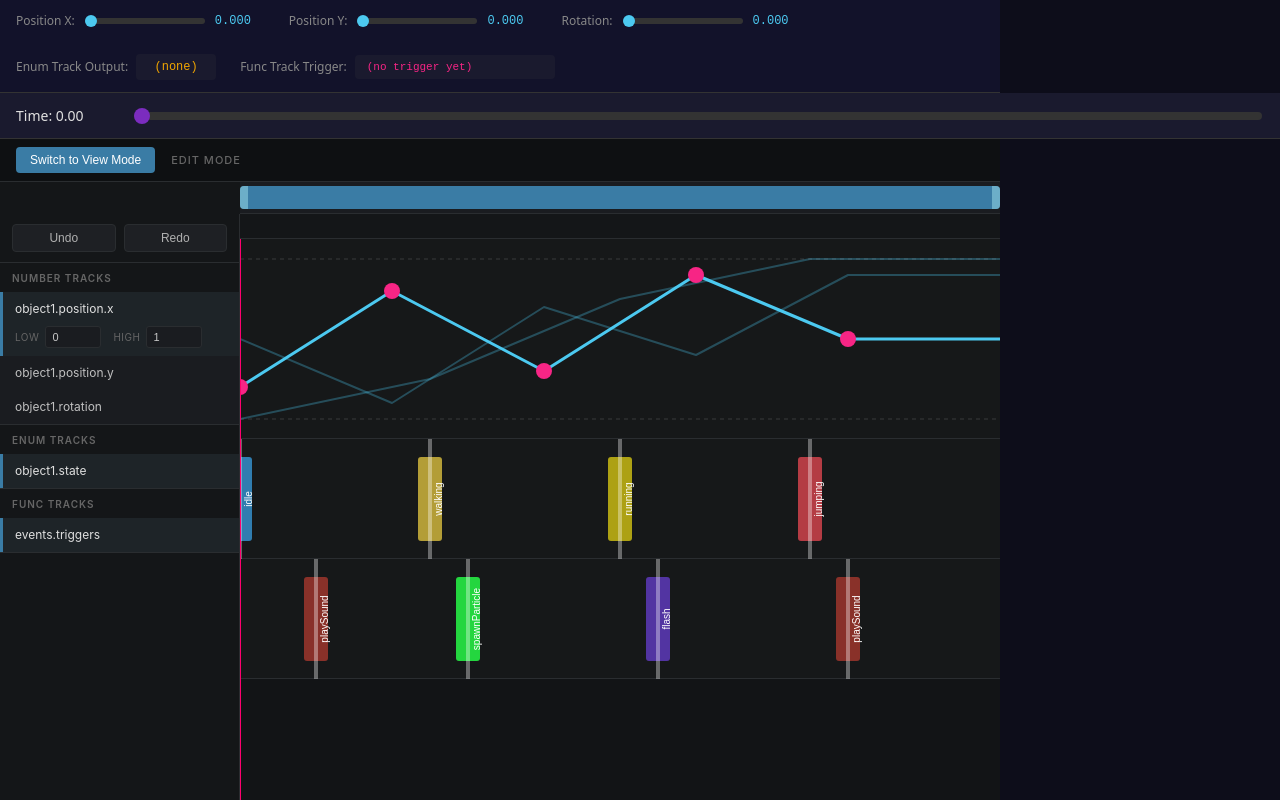
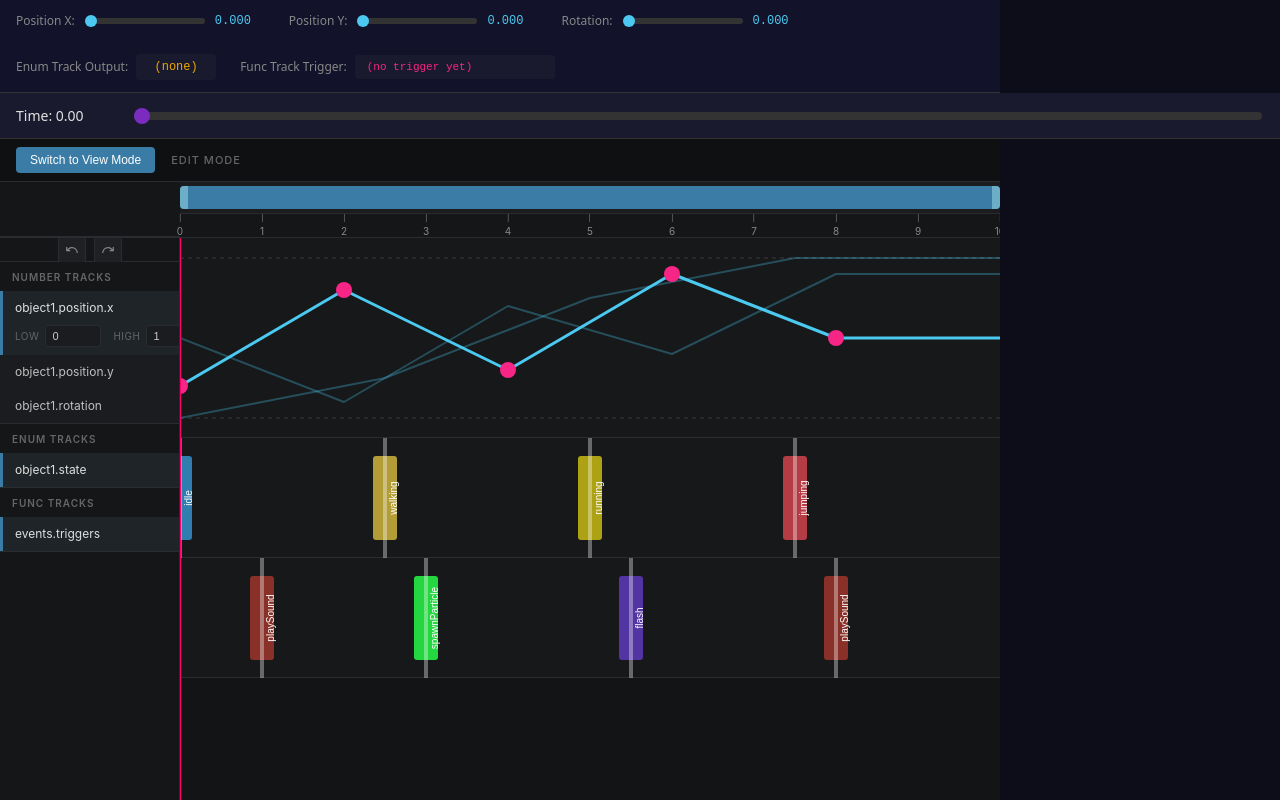
Before and after one commit to AvneeshSarwate/animationEditor, a Vue app: page / in a window 1280 px wide. Both pictures are taken after a click on the button "Switch to Edit Mode". Built offline with nearby package versions, Linux system fonts and the light colour scheme.

Commit message:
more styling fixes

```diff
--- a/src/animation-editor/components/AnimationEditorView.vue
+++ b/src/animation-editor/components/AnimationEditorView.vue
@@ -5,7 +5,6 @@ import { Core } from '../core'
 import { RenderScheduler } from '../renderScheduler'
 import { NAME_COLUMN_WIDTH, EDIT_SIDEBAR_WIDTH } from '../constants'
 import TimeRibbon from './TimeRibbon.vue'
-import TimeTicksHeader from './TimeTicksHeader.vue'
 import TrackList from './TrackList.vue'
 import Playhead from './Playhead.vue'
 import EditModeView from './EditModeView.vue'
@@ -174,8 +173,10 @@ defineExpose({
 
     <!-- View Mode -->
     <template v-if="mode === 'view'">
-      <!-- Header row with search and time ticks -->
-      <div class="header-row">
+      <!-- Track list with playhead overlay -->
+      <div class="track-list-container" ref="trackListRef">
+        <!-- Search row aligned with track names -->
+        <div class="search-row">
           <div class="name-column-header">
             <input
               v-model="searchFilter"
@@ -184,16 +185,7 @@ defineExpose({
               class="search-input"
             />
           </div>
-        <div class="ticks-area">
-          <TimeTicksHeader
-            :window-start="windowStart"
-            :window-end="windowEnd"
-          />
         </div>
-      </div>
-
-      <!-- Track list with playhead overlay -->
-      <div class="track-list-container" ref="trackListRef">
         <TrackList :track-ids="filteredTrackIds" />
         <Playhead
           :current-time="currentTime"
@@ -264,17 +256,21 @@ defineExpose({
   font-weight: 500;
 }
 
-.header-row {
+.search-row {
   display: flex;
-  border-bottom: 1px solid #2a2d30;
+  position: sticky;
+  top: 0;
+  z-index: 5;
+  background: #141618;
 }
 
 .name-column-header {
   width: v-bind('NAME_COLUMN_WIDTH + "px"');
   min-width: v-bind('NAME_COLUMN_WIDTH + "px"');
-  padding: 4px 8px;
+  padding: 6px 8px;
   box-sizing: border-box;
   background: #141618;
+  border-bottom: 1px solid #2a2d30;
 }
 
 .search-input {
@@ -297,11 +293,6 @@ defineExpose({
   color: #555;
 }
 
-.ticks-area {
-  flex: 1;
-  background: #141618;
-}
-
 .track-list-container {
   flex: 1;
   position: relative;
--- a/src/animation-editor/components/EditModeView.vue
+++ b/src/animation-editor/components/EditModeView.vue
@@ -18,9 +18,8 @@ import NumberLane from './NumberLane.vue'
 import EnumLane from './EnumLane.vue'
 import FuncLane from './FuncLane.vue'
 import PrecisionEditor from './PrecisionEditor.vue'
-import TimeTicksHeader from './TimeTicksHeader.vue'
 import Playhead from './Playhead.vue'
-import { NUMBER_LANE_HEIGHT, ENUM_LANE_HEIGHT } from '../constants'
+import { NUMBER_LANE_HEIGHT, ENUM_LANE_HEIGHT, EDIT_SIDEBAR_WIDTH } from '../constants'
 
 const props = defineProps<{
   core: Core
@@ -315,6 +314,8 @@ function onAction(action: EditorAction) {
         value: action.value,
       })
       props.core.evaluateAtCurrentTime()
+      // Update precision button position during drag
+      setTimeout(updatePrecisionBtnPosition, 0)
       break
 
     case 'NUMBER/DRAG_END': {
@@ -354,6 +355,8 @@ function onAction(action: EditorAction) {
         time: action.time,
       })
       props.core.evaluateAtCurrentTime()
+      // Update precision button position during drag
+      setTimeout(updatePrecisionBtnPosition, 0)
       break
 
     case 'ENUM/DRAG_END': {
@@ -390,6 +393,8 @@ function onAction(action: EditorAction) {
 
     case 'FUNC/DRAG_PREVIEW':
       // Func tracks don't update callbacks during drag (per plan)
+      // But we still update the precision button position
+      setTimeout(updatePrecisionBtnPosition, 0)
       break
 
     case 'FUNC/DRAG_END': {
@@ -482,22 +487,30 @@ const precisionBtnStyle = computed(() => {
 
 <template>
   <div class="edit-mode-view">
+    <div class="sidebar-column">
+      <!-- Header cell matching view mode search area -->
+      <div class="sidebar-header">
+        <button class="header-btn" @click="onAction({ type: 'EDIT/UNDO' })" title="Undo">
+          <svg width="14" height="14" viewBox="0 0 24 24" fill="none" stroke="currentColor" stroke-width="2">
+            <path d="M3 7v6h6"/><path d="M21 17a9 9 0 0 0-9-9 9 9 0 0 0-6 2.3L3 13"/>
+          </svg>
+        </button>
+        <button class="header-btn" @click="onAction({ type: 'EDIT/REDO' })" title="Redo">
+          <svg width="14" height="14" viewBox="0 0 24 24" fill="none" stroke="currentColor" stroke-width="2">
+            <path d="M21 7v6h-6"/><path d="M3 17a9 9 0 0 1 9-9 9 9 0 0 1 6 2.3L21 13"/>
+          </svg>
+        </button>
+      </div>
+      <!-- Track list sidebar -->
       <EditSidebar
         :tracks="allTracks"
         :edit-enabled-track-ids="editEnabledTrackIds"
         :front-track-id-by-type="frontTrackIdByType"
         @action="onAction"
       />
+    </div>
 
     <div class="lanes-area">
-      <!-- Time ticks header -->
-      <div class="ticks-header">
-        <TimeTicksHeader
-          :window-start="windowStart"
-          :window-end="windowEnd"
-        />
-      </div>
-
       <!-- Lanes container -->
       <div class="lanes-container" ref="lanesContainerRef">
         <NumberLane
@@ -591,17 +604,52 @@ const precisionBtnStyle = computed(() => {
   overflow: hidden;
 }
 
+.sidebar-column {
+  width: v-bind('EDIT_SIDEBAR_WIDTH + "px"');
+  min-width: v-bind('EDIT_SIDEBAR_WIDTH + "px"');
+  display: flex;
+  flex-direction: column;
+  background: #141618;
+  border-right: 1px solid #2a2d30;
+}
+
+.sidebar-header {
+  height: 24px;
+  min-height: 24px;
+  display: flex;
+  align-items: center;
+  justify-content: center;
+  gap: 8px;
+  padding: 0 8px;
+  border-bottom: 1px solid #2a2d30;
+  background: #141618;
+}
+
+.header-btn {
+  width: 28px;
+  height: 28px;
+  padding: 0;
+  display: flex;
+  align-items: center;
+  justify-content: center;
+  background: #1e2024;
+  border: 1px solid #2a2d30;
+  border-radius: 4px;
+  color: #888;
+  cursor: pointer;
+  transition: all 0.15s ease;
+}
+
+.header-btn:hover {
+  background: #282c32;
+  color: #c8c8c8;
+}
+
 .lanes-area {
   flex: 1;
   display: flex;
   flex-direction: column;
   overflow: hidden;
-}
-
-.ticks-header {
-  display: flex;
-  border-bottom: 1px solid #2a2d30;
-  background: #141618;
 }
 
 .lanes-container {
--- a/src/animation-editor/components/EditSidebar.vue
+++ b/src/animation-editor/components/EditSidebar.vue
@@ -2,7 +2,6 @@
 import { computed } from 'vue'
 import type { TrackRuntime, TrackType, EditorAction } from '../types'
 import {
-  EDIT_SIDEBAR_WIDTH,
   EDIT_SIDEBAR_BG_COLOR,
   EDIT_SIDEBAR_TRACK_BG,
   EDIT_SIDEBAR_TRACK_BG_HOVER,
@@ -63,14 +62,6 @@ function onHighChange(track: TrackRuntime, e: Event) {
   }
 }
 
-function undo() {
-  emit('action', { type: 'EDIT/UNDO' })
-}
-
-function redo() {
-  emit('action', { type: 'EDIT/REDO' })
-}
-
 const noTracksEnabled = computed(() =>
   props.editEnabledTrackIds.size === 0
 )
@@ -78,12 +69,6 @@ const noTracksEnabled = computed(() =>
 
 <template>
   <div class="edit-sidebar">
-    <!-- Undo/Redo buttons -->
-    <div class="undo-redo-row">
-      <button class="undo-btn" @click="undo">Undo</button>
-      <button class="redo-btn" @click="redo">Redo</button>
-    </div>
-
     <!-- Number tracks section -->
     <div class="track-section" v-if="enabledNumberTracks.length > 0">
       <div class="section-header">Number Tracks</div>
@@ -171,40 +156,11 @@ const noTracksEnabled = computed(() =>
 
 <style scoped>
 .edit-sidebar {
-  width: v-bind('EDIT_SIDEBAR_WIDTH + "px"');
-  min-width: v-bind('EDIT_SIDEBAR_WIDTH + "px"');
+  flex: 1;
   background: v-bind('EDIT_SIDEBAR_BG_COLOR');
-  border-right: 1px solid #2a2d30;
   display: flex;
   flex-direction: column;
   overflow: hidden;
-}
-
-.undo-redo-row {
-  display: flex;
-  gap: 8px;
-  padding: 10px 12px;
-  border-bottom: 1px solid #2a2d30;
-  flex-shrink: 0;
-}
-
-.undo-btn,
-.redo-btn {
-  flex: 1;
-  padding: 6px 12px;
-  background: #1e2024;
-  border: 1px solid #2a2d30;
-  border-radius: 4px;
-  color: #b0b0b0;
-  font-size: 12px;
-  cursor: pointer;
-  transition: all 0.15s ease;
-}
-
-.undo-btn:hover,
-.redo-btn:hover {
-  background: #282c32;
-  color: #e0e0e0;
 }
 
 .track-section {
--- a/src/animation-editor/components/TimeRibbon.vue
+++ b/src/animation-editor/components/TimeRibbon.vue
@@ -1,13 +1,19 @@
 <script setup lang="ts">
-import { ref, computed } from 'vue'
+import { ref, computed, onMounted, onUnmounted } from 'vue'
 import {
   TIME_RIBBON_HEIGHT,
+  TIME_TICKS_HEIGHT,
   NAME_COLUMN_WIDTH,
   RIBBON_BG_COLOR,
   RIBBON_VIEWPORT_COLOR,
   RIBBON_HANDLE_COLOR,
   RIBBON_HANDLE_WIDTH,
+  MIN_TICK_SPACING,
+  TICK_COLOR,
+  TICK_LABEL_COLOR,
+  TICK_HEIGHT,
 } from '../constants'
+import { calculateTickValues, formatTime, timeToX } from '../utils'
 
 const props = withDefaults(defineProps<{
   duration: number
@@ -24,10 +30,31 @@ const emit = defineEmits<{
 }>()
 
 const ribbonRef = ref<HTMLElement | null>(null)
+const ticksRef = ref<HTMLElement | null>(null)
 const isDragging = ref<'viewport' | 'start' | 'end' | null>(null)
 const dragStartX = ref(0)
 const dragStartWindowStart = ref(0)
 const dragStartWindowEnd = ref(0)
+const ticksWidth = ref(0)
+
+// Resize observer for ticks
+let resizeObserver: ResizeObserver | null = null
+
+onMounted(() => {
+  if (ticksRef.value) {
+    ticksWidth.value = ticksRef.value.clientWidth
+    resizeObserver = new ResizeObserver(entries => {
+      for (const entry of entries) {
+        ticksWidth.value = entry.contentRect.width
+      }
+    })
+    resizeObserver.observe(ticksRef.value)
+  }
+})
+
+onUnmounted(() => {
+  resizeObserver?.disconnect()
+})
 
 // Computed positions as percentages
 const viewportLeftPercent = computed(() => {
@@ -36,6 +63,24 @@ const viewportLeftPercent = computed(() => {
 
 const viewportWidthPercent = computed(() => {
   return ((props.windowEnd - props.windowStart) / props.duration) * 100
+})
+
+// Compute tick positions
+const ticks = computed(() => {
+  if (ticksWidth.value <= 0) return []
+
+  const values = calculateTickValues(
+    props.windowStart,
+    props.windowEnd,
+    ticksWidth.value,
+    MIN_TICK_SPACING
+  )
+
+  return values.map(t => ({
+    time: t,
+    x: timeToX(t, props.windowStart, props.windowEnd, ticksWidth.value),
+    label: formatTime(t),
+  }))
 })
 
 function getRibbonWidth(): number {
@@ -62,7 +107,6 @@ function onMouseDown(e: MouseEvent, type: 'viewport' | 'start' | 'end') {
 function onMouseMove(e: MouseEvent) {
   if (!isDragging.value || !ribbonRef.value) return
 
-  const rect = ribbonRef.value.getBoundingClientRect()
   const deltaX = e.clientX - dragStartX.value
   const deltaTime = xToTime(deltaX)
 
@@ -109,6 +153,8 @@ function onMouseUp() {
 </script>
 
 <template>
+  <div class="time-ribbon-wrapper">
+    <!-- Viewport selector row -->
     <div class="time-ribbon-container">
       <div class="name-spacer"></div>
       <div class="ribbon" ref="ribbonRef">
@@ -134,13 +180,41 @@ function onMouseUp() {
         </div>
       </div>
     </div>
+
+    <!-- Time ticks row -->
+    <div class="time-ticks-container">
+      <div class="name-spacer ticks-spacer"></div>
+      <div class="ticks-area" ref="ticksRef">
+        <div
+          v-for="tick in ticks"
+          :key="tick.time"
+          class="tick"
+          :style="{ left: tick.x + 'px' }"
+        >
+          <div class="tick-mark"></div>
+          <div class="tick-label">{{ tick.label }}</div>
+        </div>
+      </div>
+    </div>
+  </div>
 </template>
 
 <style scoped>
+.time-ribbon-wrapper {
+  display: flex;
+  flex-direction: column;
+  background: v-bind('RIBBON_BG_COLOR');
+}
+
 .time-ribbon-container {
   display: flex;
   height: v-bind('TIME_RIBBON_HEIGHT + "px"');
-  background: v-bind('RIBBON_BG_COLOR');
+}
+
+.time-ticks-container {
+  display: flex;
+  height: v-bind('TIME_TICKS_HEIGHT + "px"');
+  border-bottom: 1px solid #2a2d30;
 }
 
 .name-spacer {
@@ -149,11 +223,21 @@ function onMouseUp() {
   background: #141618;
 }
 
+.ticks-spacer {
+  border-bottom: 1px solid #2a2d30;
+}
+
 .ribbon {
   flex: 1;
   position: relative;
   background: v-bind('RIBBON_BG_COLOR');
   border-bottom: 1px solid #2a2d30;
+}
+
+.ticks-area {
+  flex: 1;
+  position: relative;
+  background: #141618;
 }
 
 .viewport {
@@ -193,4 +277,26 @@ function onMouseUp() {
   right: 0;
   border-radius: 0 4px 4px 0;
 }
+
+.tick {
+  position: absolute;
+  top: 0;
+  transform: translateX(-50%);
+  display: flex;
+  flex-direction: column;
+  align-items: center;
+}
+
+.tick-mark {
+  width: 1px;
+  height: v-bind('TICK_HEIGHT + "px"');
+  background: v-bind('TICK_COLOR');
+}
+
+.tick-label {
+  font-size: 10px;
+  color: v-bind('TICK_LABEL_COLOR');
+  margin-top: 2px;
+  white-space: nowrap;
+}
 </style>
--- a/src/animation-editor/constants.ts
+++ b/src/animation-editor/constants.ts
@@ -57,7 +57,7 @@ export const MIN_TICK_SPACING = 50 // Minimum pixels between time ticks
 // =============================================================================
 
 // Edit mode layout
-export const EDIT_SIDEBAR_WIDTH = 240
+export const EDIT_SIDEBAR_WIDTH = NAME_COLUMN_WIDTH  // Match view mode for consistent alignment
 export const LANE_LABEL_WIDTH = 0  // Removed lane labels
 export const NUMBER_LANE_HEIGHT = 200
 export const ENUM_LANE_HEIGHT = 120
```
Lines whose indentation alone changed are shown as unchanged.
